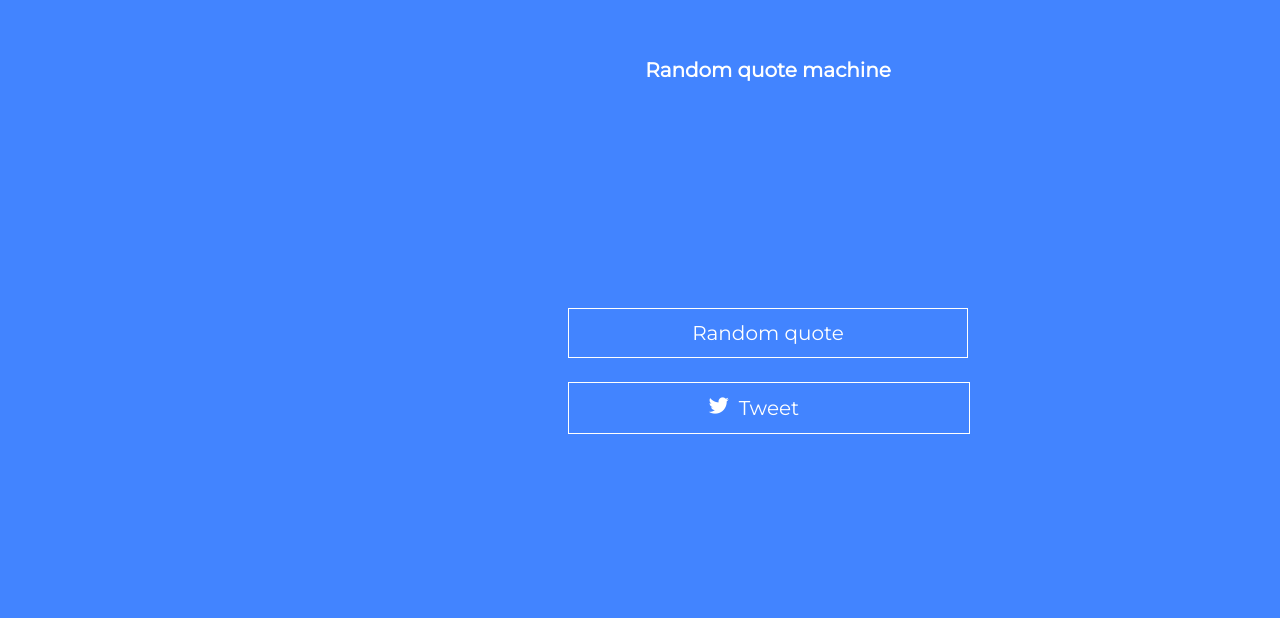
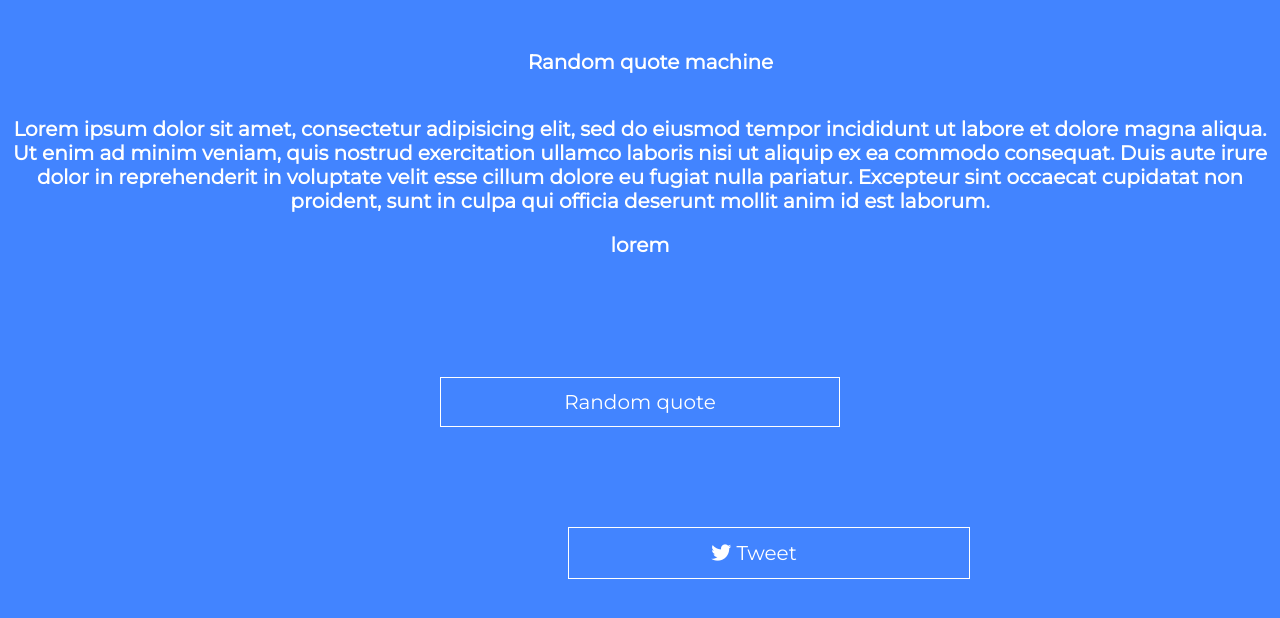
Before and after one commit to blagoff/Quotes, a plain HTML site: page index.html in a window 1280 px wide. Drawn offline with Linux system fonts and the light colour scheme; no server answers.

Commit message:
fixed css

```diff
--- a/index.html
+++ b/index.html
@@ -13,8 +13,13 @@
         <h1>Random quote machine</h1>
     </header>
     <div class="box">
-        <h2 class="quote"></h2>
-        <h3 class="author"></h3>
+        <h2 class="quote">Lorem ipsum dolor sit amet, consectetur adipisicing elit, sed do eiusmod
+        tempor incididunt ut labore et dolore magna aliqua. Ut enim ad minim veniam,
+        quis nostrud exercitation ullamco laboris nisi ut aliquip ex ea commodo
+        consequat. Duis aute irure dolor in reprehenderit in voluptate velit esse
+        cillum dolore eu fugiat nulla pariatur. Excepteur sint occaecat cupidatat non
+        proident, sunt in culpa qui officia deserunt mollit anim id est laborum.</h2>
+        <h3 class="author">lorem</h3>
     </div>
     <div>
         <button class="trigger"> Random quote </button></br>
--- a/style.scss
+++ b/style.scss
@@ -5,17 +5,14 @@
 	color: white;
 	text-decoration: none;
 	font-size: 20px;
-	position: absolute;
 }
 
-
-.author, .quote{
-	text-align: center;
+h1{
+	margin-left: 35%;
 }
 
 @mixin btn{
-	margin-top: 300px;
-	margin-left: 560px;
+	margin-top: 100px;
 	border: 1px solid white;
 	width: 400px;
 	height: 50px;
@@ -27,7 +24,7 @@
 
 .link{
 	@include btn;
-	margin-top: 350px;
+	margin-top: 100px;
 	margin-left: 560px;
 	display: flex;
 	align-items: center;
```
Also changed, not shown: style.css, 1 other file.
